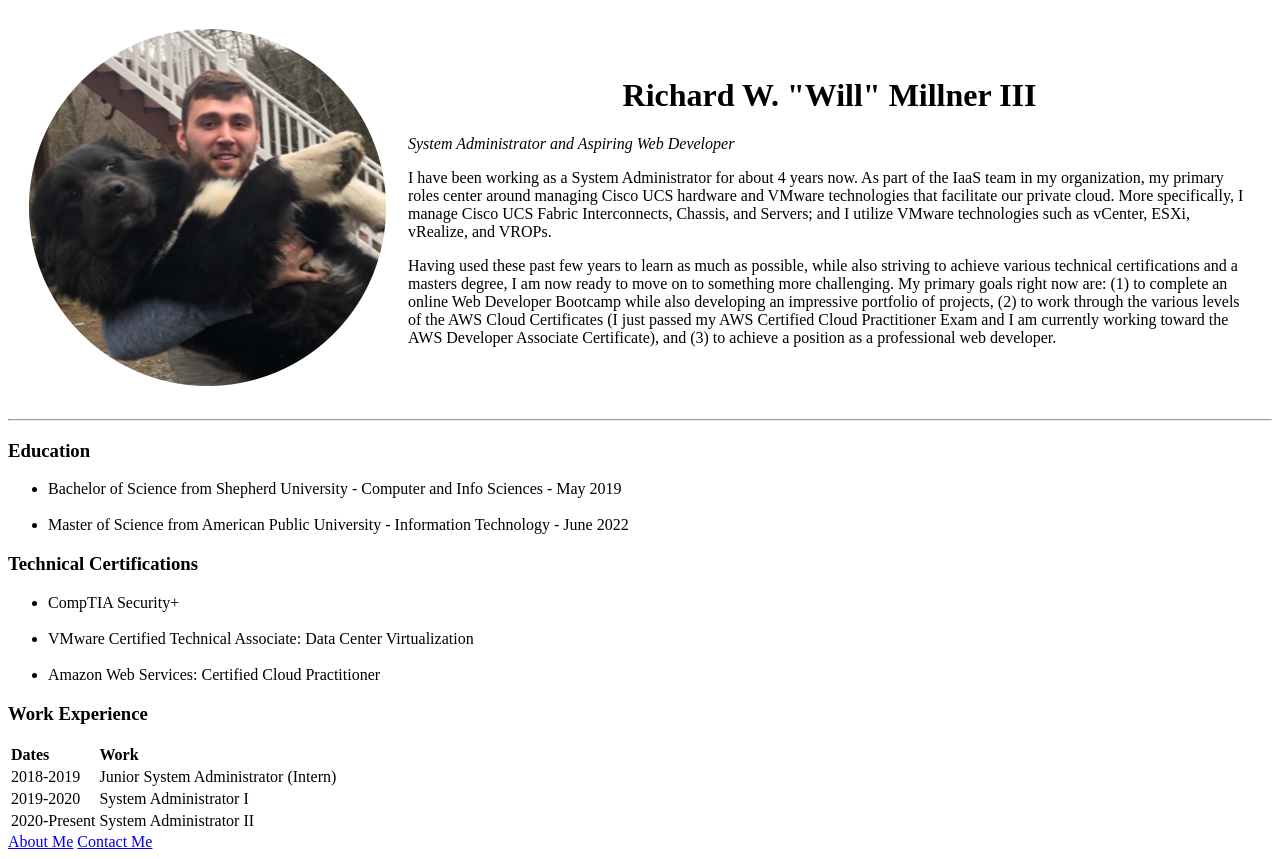
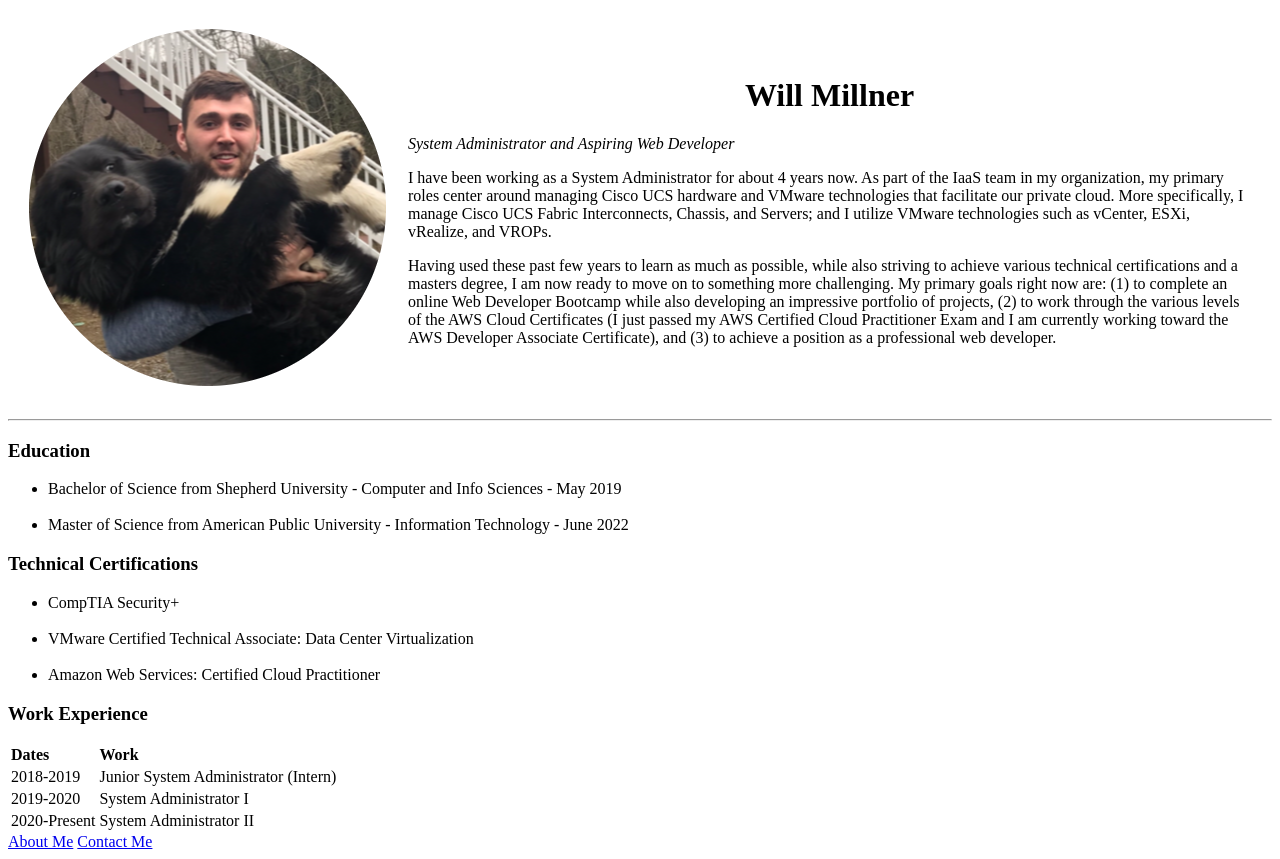
Before and after one commit to willmill1/cv, a plain HTML site: page index.html in a window 1280 px wide. Drawn offline with Linux system fonts and the light colour scheme.

Commit message:
Update index.html

```diff
--- a/index.html
+++ b/index.html
@@ -13,7 +13,7 @@
         <tr>
             <td><img src="images/profile.png" alt="profile picture"></td>
             <td>
-                <h1 align="center">Richard W. "Will" Millner III</h1>
+                <h1 align="center">Will Millner</h1>
 
                 <p><em>System Administrator and Aspiring Web Developer</em></p>
                 <p>I have been working as a System Administrator for about 4 years now.
```
